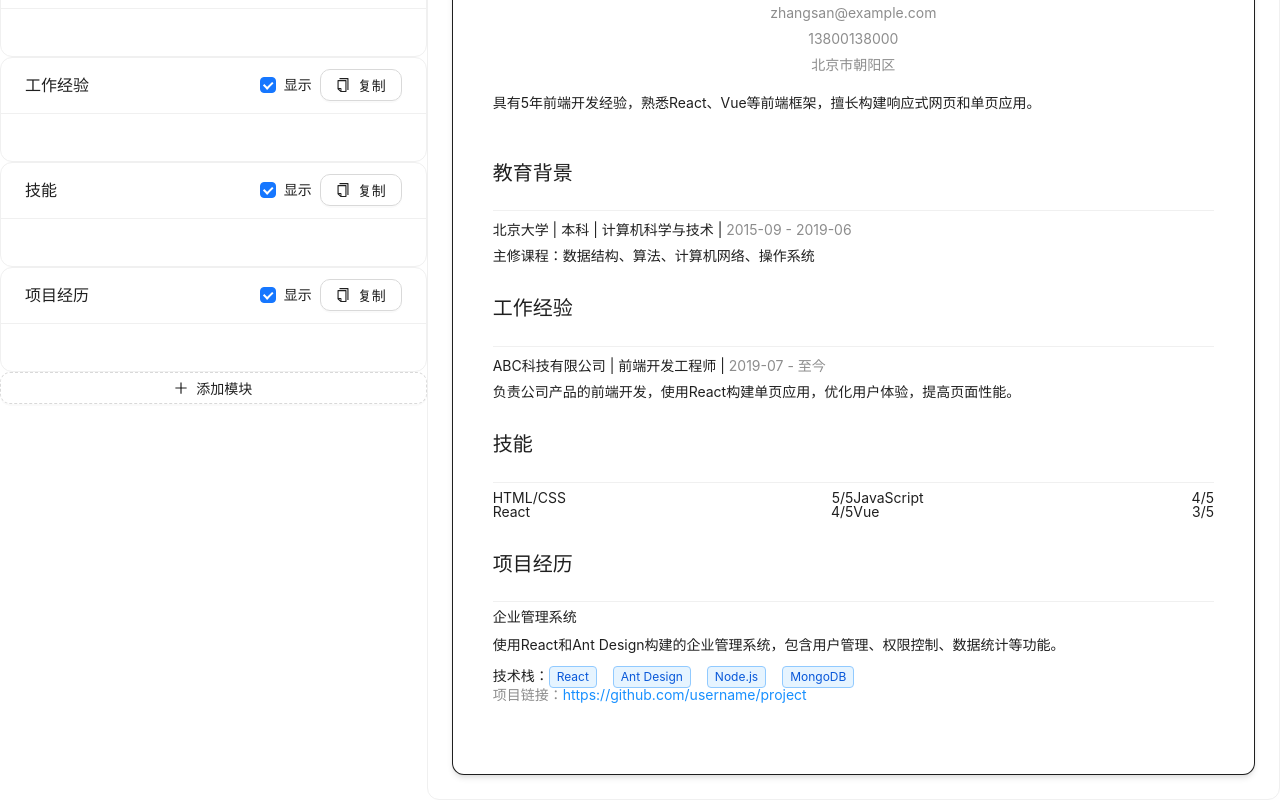
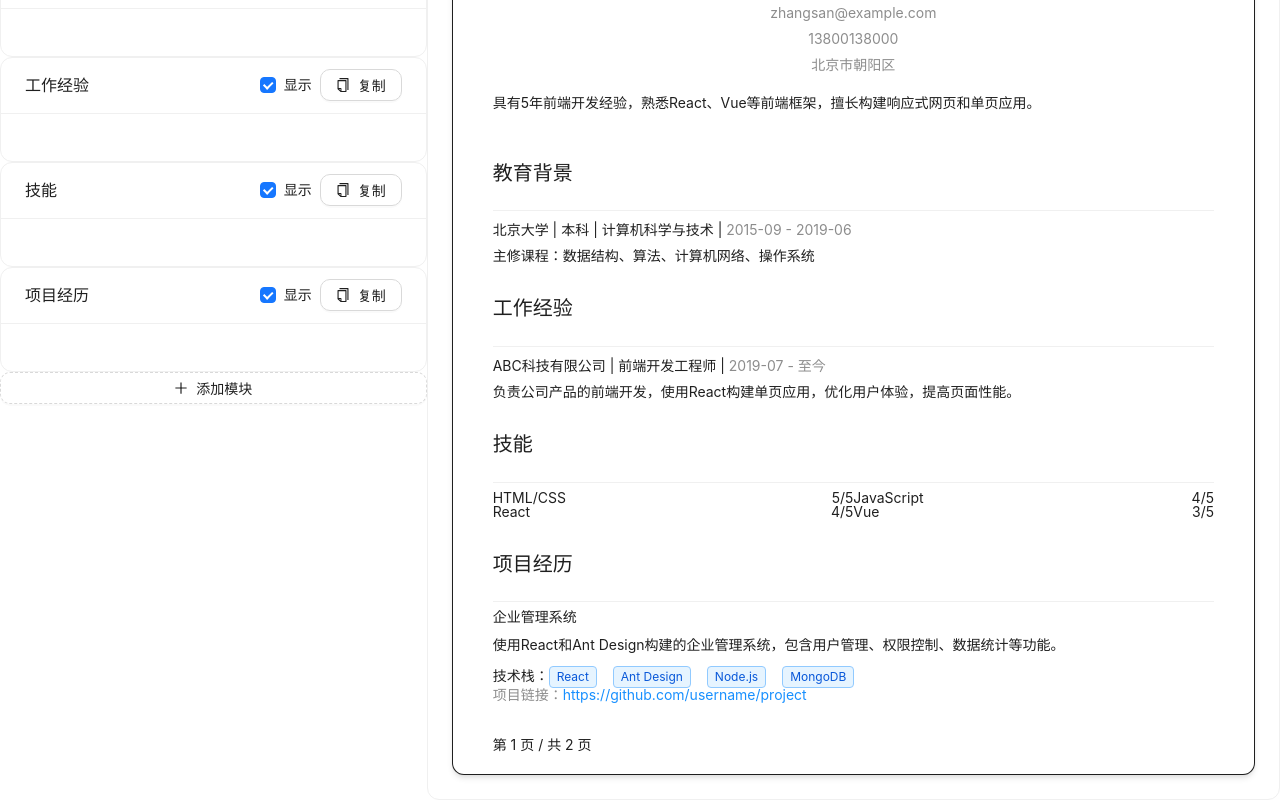
Before and after one commit to bigchill-z/resume_edit, a React (Vite) app: page / in a window 1280 px wide. Shown: the part 317-1117 px from the top of the page. Built offline with nearby package versions, Linux system fonts and the light colour scheme.

Commit message:
Add global settings to JSON export/import and add page numbers to preview

```diff
--- a/src/App.tsx
+++ b/src/App.tsx
@@ -178,6 +178,15 @@ function App() {
 
       const exportData = {
         modules,
+        globalSettings: {
+          spacing,
+          lineSpacing,
+          moduleSpacing,
+          moduleDividerSpacing,
+          moduleFirstLineSpacing,
+          moduleTitleFontSize,
+          contentFontSize,
+        },
         timestamp: new Date().toISOString(),
       };
 
@@ -455,6 +464,25 @@ function App() {
           // 更新模块
           if (importedData.modules) {
             setModules(importedData.modules);
+          }
+
+          // 更新全局设置
+          if (importedData.globalSettings) {
+            const settings = importedData.globalSettings;
+            if (typeof settings.spacing === "number")
+              setSpacing(settings.spacing);
+            if (typeof settings.lineSpacing === "number")
+              setLineSpacing(settings.lineSpacing);
+            if (typeof settings.moduleSpacing === "number")
+              setModuleSpacing(settings.moduleSpacing);
+            if (typeof settings.moduleDividerSpacing === "number")
+              setModuleDividerSpacing(settings.moduleDividerSpacing);
+            if (typeof settings.moduleFirstLineSpacing === "number")
+              setModuleFirstLineSpacing(settings.moduleFirstLineSpacing);
+            if (typeof settings.moduleTitleFontSize === "number")
+              setModuleTitleFontSize(settings.moduleTitleFontSize);
+            if (typeof settings.contentFontSize === "number")
+              setContentFontSize(settings.contentFontSize);
           }
 
           // 提示用户导入成功
--- a/src/components/Preview.tsx
+++ b/src/components/Preview.tsx
@@ -1,4 +1,4 @@
-import React from "react";
+import React, { useEffect, useRef, useState } from "react";
 import type {
   ResumeModule,
   PersonalModule,
@@ -762,8 +762,46 @@ const Preview: React.FC<PreviewProps> = ({
     }
   };
 
+  const contentRef = useRef<HTMLDivElement>(null);
+  const [pageInfo, setPageInfo] = useState({ currentPage: 1, totalPages: 1 });
+
+  useEffect(() => {
+    const calculatePages = () => {
+      if (!contentRef.current) return;
+
+      const contentHeight = contentRef.current.scrollHeight;
+      const containerHeight = contentRef.current.clientHeight;
+
+      const A4_HEIGHT_PX = 1123;
+      const effectiveHeight =
+        containerHeight > 0 ? containerHeight : A4_HEIGHT_PX;
+      const pages = Math.max(1, Math.ceil(contentHeight / effectiveHeight));
+
+      setPageInfo({ currentPage: 1, totalPages: pages });
+    };
+
+    calculatePages();
+    const observer = new ResizeObserver(calculatePages);
+    if (contentRef.current) {
+      observer.observe(contentRef.current);
+    }
+
+    return () => observer.disconnect();
+  }, [
+    modules,
+    spacing,
+    lineSpacing,
+    moduleSpacing,
+    moduleDividerSpacing,
+    moduleFirstLineSpacing,
+    moduleTitleFontSize,
+    contentFontSize,
+  ]);
+
   return (
+    <div className="relative">
       <div
+        ref={contentRef}
         className="max-w-2xl mx-auto"
         style={{
           transform: `scale(${spacing})`,
@@ -785,6 +823,10 @@ const Preview: React.FC<PreviewProps> = ({
           </div>
         ))}
       </div>
+      <div className="absolute bottom-2 right-4 text-gray-400 text-sm">
+        第 {pageInfo.currentPage} 页 / 共 {pageInfo.totalPages} 页
+      </div>
+    </div>
   );
 };
 
```
Lines whose indentation alone changed are shown as unchanged.
